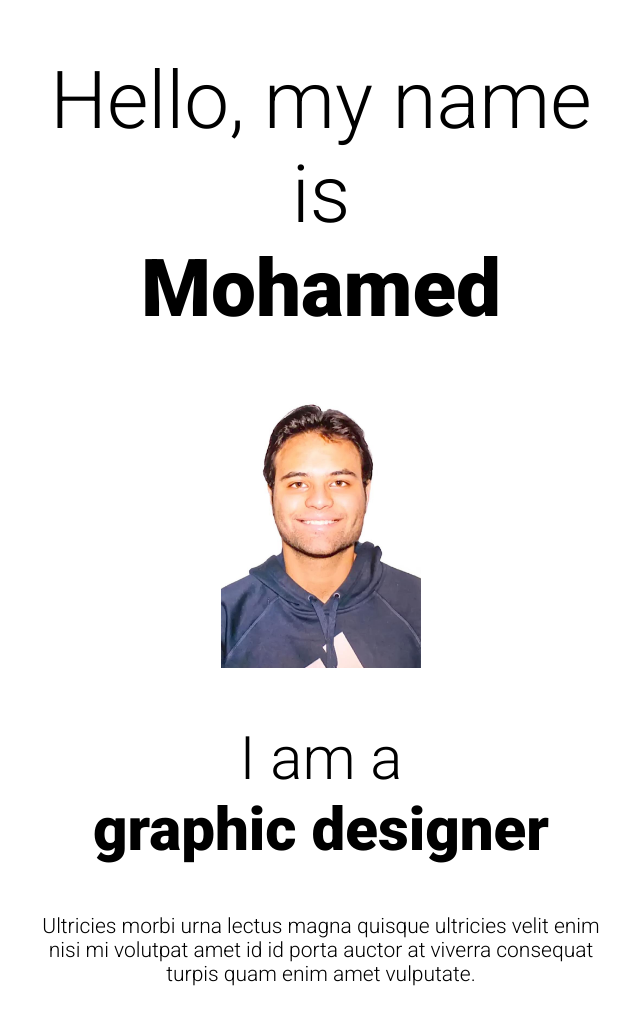
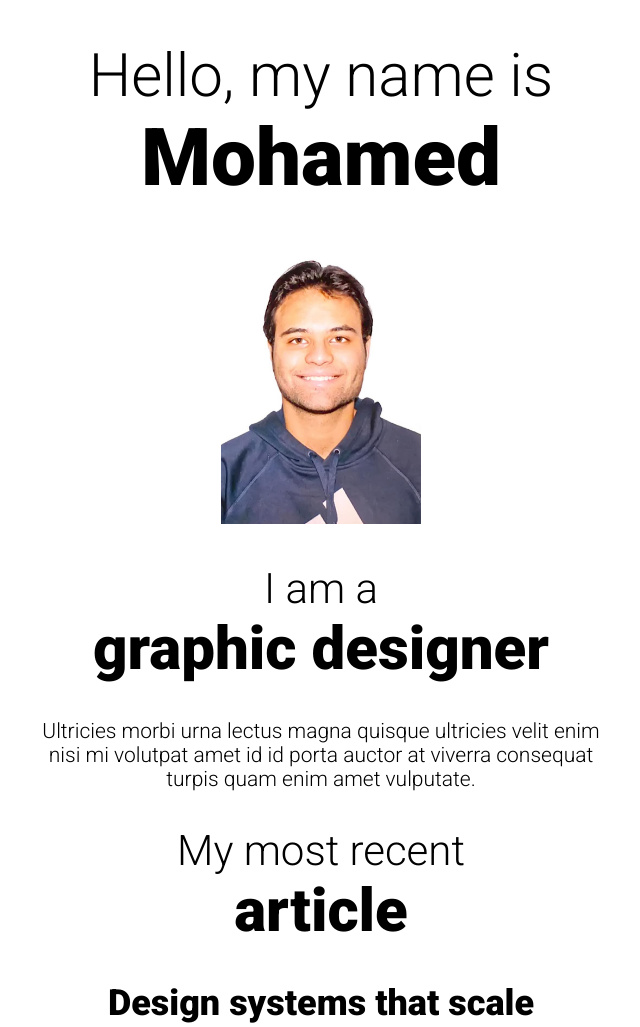
Before and after one commit to mohamedelgallad-510/Portfolio, a website built with Vite: page index.html in a window 1280 px wide. Shown: the top 1027 px of the page, without its empty margins (319-959 px from the left). Built offline with nearby package versions, Linux system fonts and the light colour scheme.

Commit message:
Updated font sizes

```diff
--- a/styles.css
+++ b/styles.css
@@ -25,12 +25,20 @@ h2 {
     font-weight: 900;
 }
 
-h1 {
+h1 .heading-span {
     font-size: 5rem;
 }
 
+h2 .heading-span {
+    font-size: 3.75rem;
+}
+
+h1 {
+    font-size: 3.75rem;
+}
+
 h2 {
-    font-size: 3.75rem;
+    font-size: 2.625rem;
 }
 
 h3 {
```
